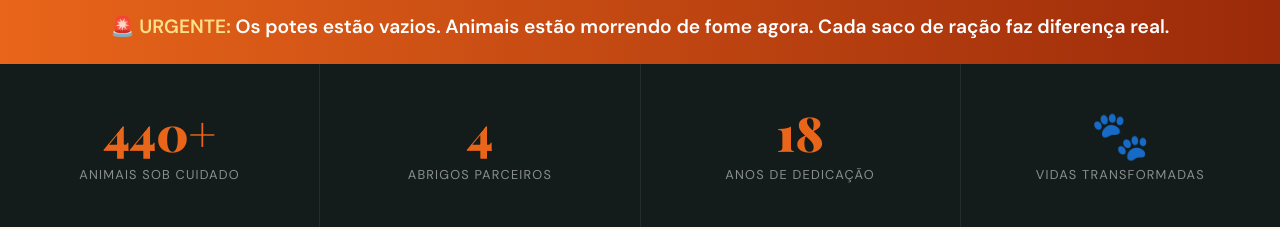
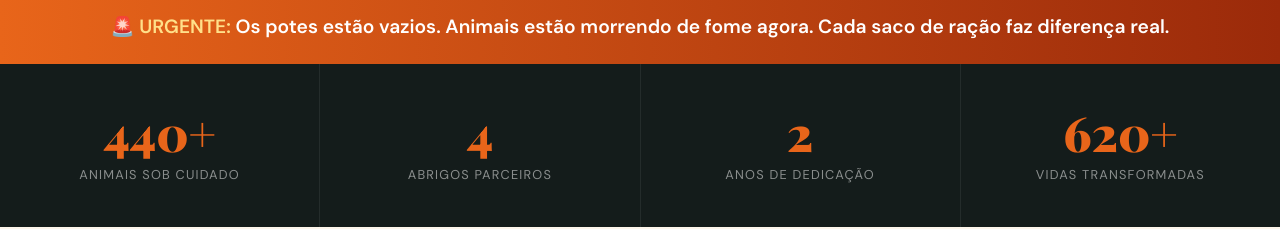
Before and after one commit to ghostraul/site_animais, a website: page frontend/index.html in a window 1280 px wide. Shown: the part 1434-1663 px from the top of the page. Drawn offline with nearby package versions, Linux system fonts and the light colour scheme; a web font is replaced by a local one.

Commit message:
Add files via upload

```diff
--- a/frontend/index.html
+++ b/frontend/index.html
@@ -50,8 +50,8 @@
 <div class="stats">
   <div class="stat"><div class="stat-num">440+</div><div class="stat-label">Animais sob cuidado</div></div>
   <div class="stat"><div class="stat-num">4</div><div class="stat-label">Abrigos parceiros</div></div>
-  <div class="stat"><div class="stat-num">18</div><div class="stat-label">Anos de dedicação</div></div>
-  <div class="stat"><div class="stat-num">🐾</div><div class="stat-label">Vidas transformadas</div></div>
+  <div class="stat"><div class="stat-num">2</div><div class="stat-label">Anos de dedicação</div></div>
+  <div class="stat"><div class="stat-num">620+</div><div class="stat-label">Vidas transformadas</div></div>
 </div>
 
 <!-- ══ STREET CATS ══ -->
@@ -73,7 +73,7 @@
       <div class="street-card-overlay"><h4>Com fome todos os dias</h4><p>A fome é a realidade diária de milhares de gatos em situação de rua</p></div>
     </div>
     <div class="street-card">
-      <img src="https://images.unsplash.com/photo-1558618666-fcd25c85cd64?w=600&q=80" alt="Gato ferido" loading="lazy"/>
+      <img src="https://images.unsplash.com/photo-1663317221742-a89e5cb69ca2?w=120&dpr=2&h=200&auto=format&fit=crop&q=60&ixid=M3wxMjA3fDB8MXxzZWFyY2h8MTh8fGNhY2hvcm8lMjBhYmFuZG9uYWRvfHB0fDB8fHx8MTc3ODI5NzQwOXww&ixlib=rb-4.1.0" alt="Gato ferido" loading="lazy"/>
       <div class="street-card-overlay"><h4>Precisam de cuidados</h4><p>Ferimentos e doenças sem tratamento são comuns entre os abandonados</p></div>
     </div>
   </div>
```
